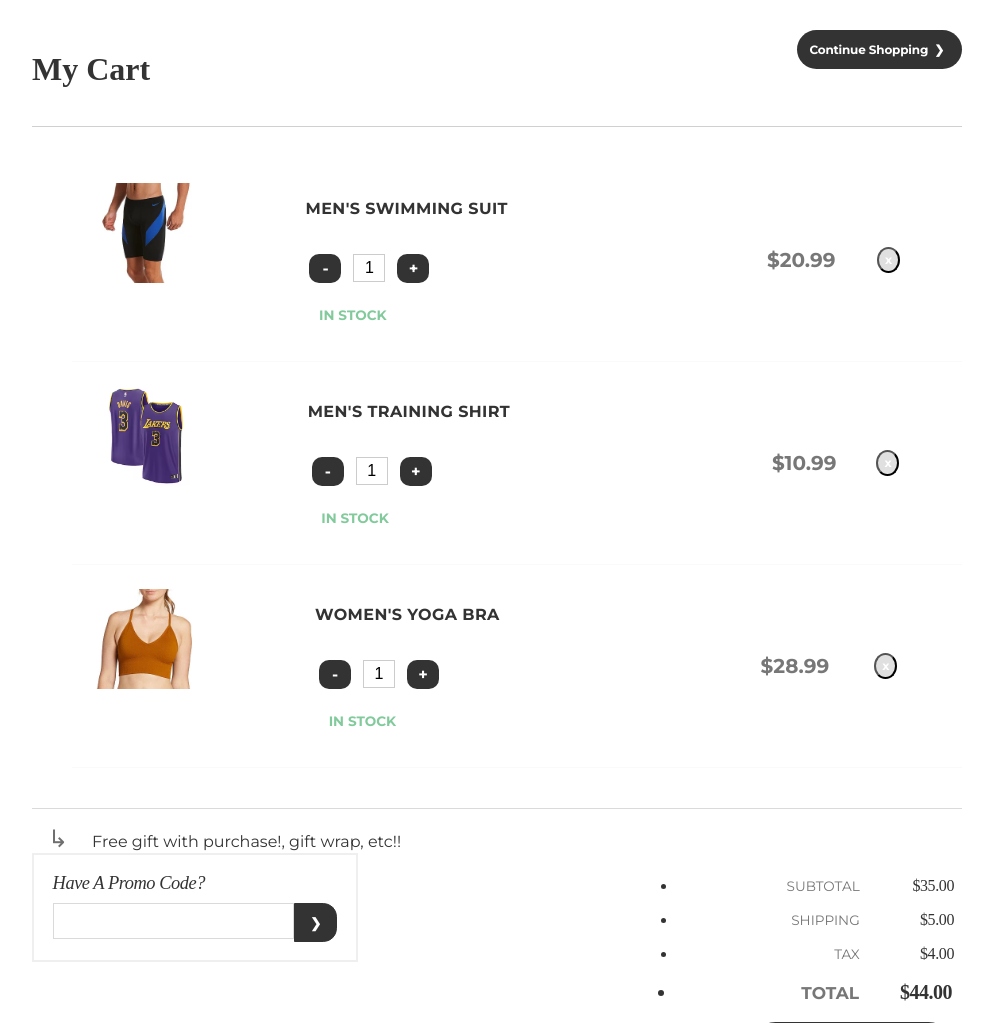
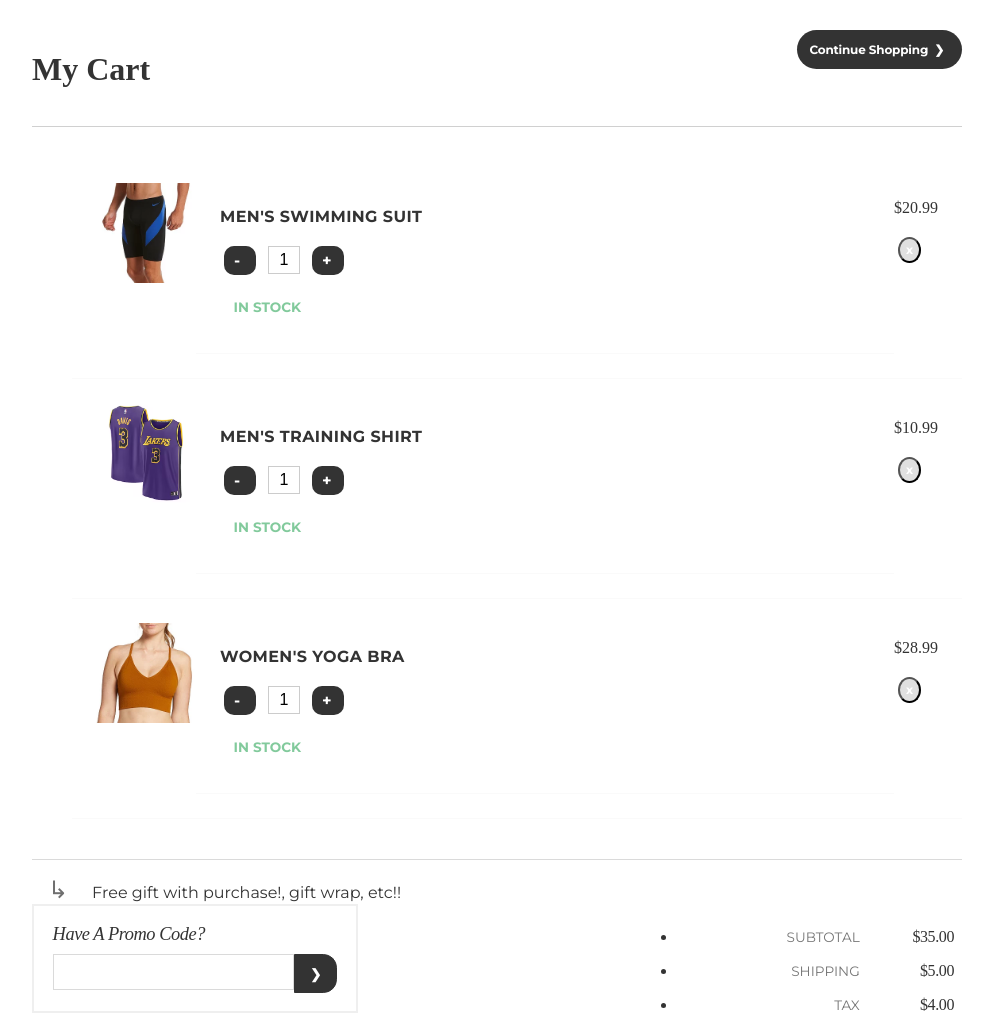
Before and after one commit to Zoe-2001/DjangoShoppingSite, a Django app: page /store/cart in a window 1280 px wide. Shown: the part 262-1285 px from the top of the page, without its empty margins (143-1136 px from the left). Run offline with Django 4.2, Linux system fonts and the light colour scheme; a user stored in the database is signed in; data comes from the database, SQL or seed files in the repository; both versions use the stored data as it was after the commit; some libraries are stand-ins or nearby versions; some web fonts are replaced.

Commit message:
final version on Aug 11, fixed cart UI display

```diff
--- a/store/static/store/cart.css
+++ b/store/static/store/cart.css
@@ -113,15 +113,24 @@ body {
   border-bottom: 1px solid #fafafa;
 }
 .cart .items.even {
-  background: #fafafa;
+  display: flex; /* 使用Flexbox布局 */
+  justify-content: space-between; /* 在容器的左右两侧分布子元素 */
+  align-items: center; /* 垂直居中对齐 */
+  padding: 1.5em;
+  border-bottom: 1px solid #fafafa;
 }
 .cart .items .infoWrap {
-  display: table;
-  width: 100%;
+  display: flex;
+  align-items: stretch;
 }
 .cart .items .cartSection {
-  display: table-cell;
-  vertical-align: middle;
+  flex-grow: 1;
+  padding: 1.5em;
+  border-bottom: 1px solid #fafafa;
+  display: flex;
+  flex-direction: column;
+  align-items: flex-start;
+
 }
 .cart .items .cartSection .itemNumber {
   font-size: 0.75em;
@@ -134,6 +143,11 @@ body {
   font-weight: bold;
   text-transform: uppercase;
   letter-spacing: 0.025em;
+  margin: 0; /* 去除标题的默认边距 */
+  white-space: nowrap; /* 防止标题换行 */
+  overflow: hidden; /* 隐藏标题溢出的部分 */
+  text-overflow: ellipsis; /* 当标题溢出时显示省略号 */
+
 }
 .cart .items .cartSection p {
   display: inline-block;
@@ -210,7 +224,7 @@ button.remove:hover {
 
 button.change_qty{
   width: 2em;
-  text-align: center;
+  text-align: left;
   font-size: 1em;
   padding: 0.25em;
   margin: 1em 0.5em 0 0;
@@ -339,6 +353,7 @@ button.change_qty:hover {
     width: 90%;
     display: block;
     float: left;
+    position: relative;
   }
   .cart .items .cartSection.qtyWrap {
     width: 10%;
@@ -354,7 +369,11 @@ button.change_qty:hover {
     font-size: 0.75em;
   }
   .cart .items .cartSection.prodTotal, .cart .items .cartSection.removeWrap {
-    display: none;
+      top: 50%;
+      right: 1.5em; /* Adjust the value to control the distance from the right edge */
+      transform: translateY(-50%);
+      position: static; /* 取消绝对定位 */
+      align-self: flex-end; /* 在Flex容器中左对齐 */
   }
   .promoCode, .subtotal {
     width: 100%;
@@ -364,7 +383,13 @@ button.change_qty:hover {
     text-align: center;
   }
 }
+  .cart .items .priceSection {
 
+  }
+  .cart .items .priceSection.prodTotal, .cart .items .priceSection.removeWrap {
+      top: 50%;
+      align-self: flex-end;
+  }
 .quantity-section {
     display: flex;
     align-items: center;
--- a/store/templates/store/cart.html
+++ b/store/templates/store/cart.html
@@ -39,22 +39,23 @@
                                     {% csrf_token %}
                                     <button class="change_qty">+</button>
                                 </form>
-
                             </div>
 
                             <p class="stockStatus"> In Stock</p>
                         </div>
 
-                        <div class="prodTotal cartSection">
+                        <div class="priceSection">
+                        <div class="priceSection prodTotal">
                           <p>${{ cart_item.product.price|floatformat:2}}</p>
                         </div>
 
-                        <div class="cartSection removeWrap">
+                        <div class="priceSection removeWrap">
                             <form method="post" action="{% url 'remove_from_cart' %}">
                                 {% csrf_token %}
                                 <input type="hidden" name="cart_item_id" value="{{ cart_item.id }}">
                                 <button class="remove">x</button>
                             </form>
+                        </div>
                         </div>
 
 
--- a/store/templates/store/mainpage.html
+++ b/store/templates/store/mainpage.html
@@ -39,6 +39,7 @@
             <button class="add-to-cart-btn" data-product-id="{{ product.id }}">Add to Cart</button>
         </section>
         {% endfor %}
+
     </main>
 
 {% endblock %}
```
Also changed, not shown: README.txt, db.sqlite3.
